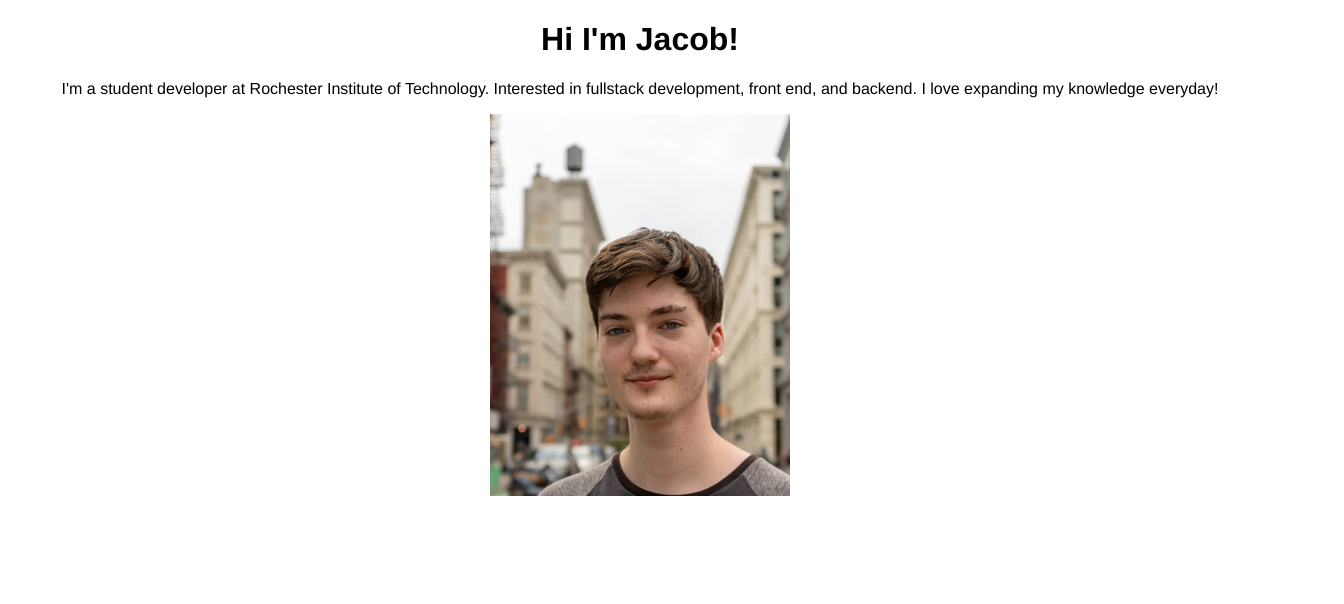
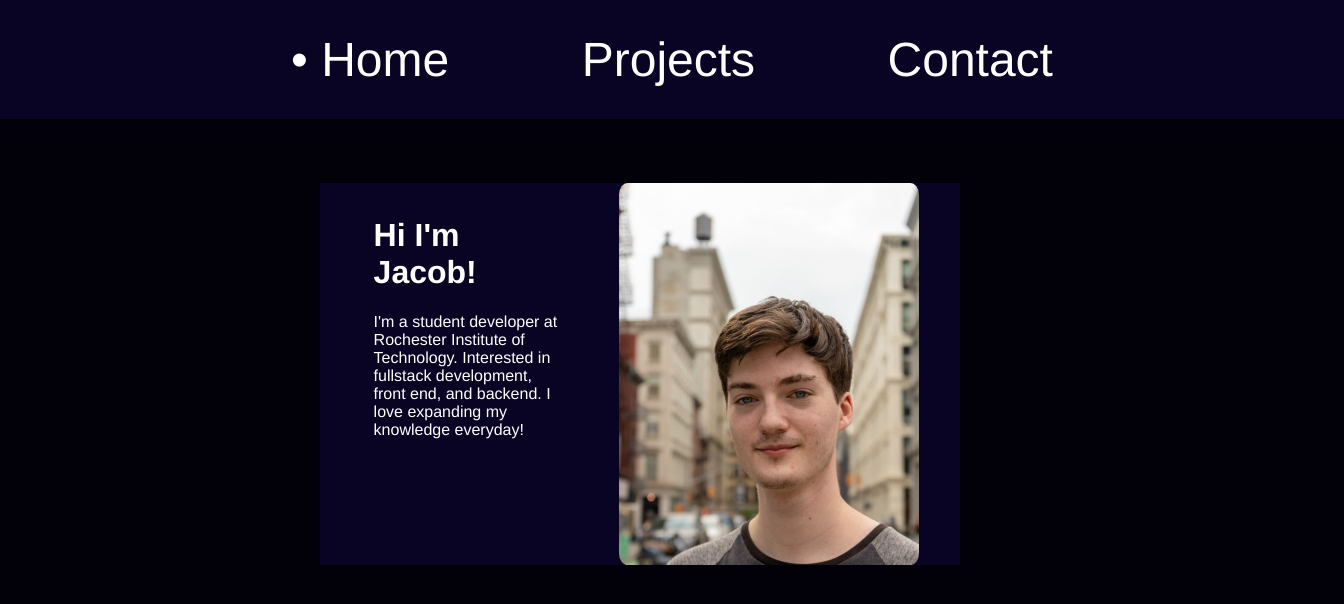
Before and after one commit to jag8932/portfolio, a website: page index.html in a window 1280 px wide. Shown: the whole page, 1344 px wide, since content can reach past the window. Drawn offline with Linux system fonts and the light colour scheme; files whose address does not match are found by name.

Commit message:
Style changes

```diff
--- a/index.html
+++ b/index.html
@@ -8,13 +8,23 @@
     <link rel="stylesheet" type="text/css" href="/styles/styles1.css">
 </head>
 <body>
+<div id="navBar">
+    <nav>
+        <a href="/">• Home</a>
+        <a href="/projects">Projects</a>
+        <a href="/contactInfo">Contact</a>
+    </nav>
+</div>
 <div id="aboutMe">
-    <h1>Hi I'm Jacob!</h1>
-    <p>I'm a student developer at Rochester Institute of Technology.
-       Interested in fullstack development, front end, and backend.
-       I love expanding my knowledge everyday!
-    </p>
+    <div class="aboutMeText">
+        <h1>Hi I'm Jacob!</h1>
+        <p>I'm a student developer at Rochester Institute of Technology.
+           Interested in fullstack development, front end, and backend.
+           I love expanding my knowledge everyday!
+        </p>
+    </div>
     <img src="/myPic.JPG" width ="300" alt="Jacob Goodwillie">
 </div>
+
 </body>
 </html>
--- a/styles/styles1.css
+++ b/styles/styles1.css
@@ -1,12 +1,46 @@
 html {scroll-behavior: smooth;}
-body { /*
-    display: block;
+
+nav {
+    text-align: center;
+}
+a {
+    color: rgb(255, 255, 255);
+    text-decoration: none;
+    font-size: .5in;
+    margin-left: 5%;
+    margin-right: 5%;
+    transition-duration: .5s;
+}
+a:hover {
+    text-shadow : 1px 1px rgba(255, 255, 255, .9);
+}
+body {
+    margin: 0%;
+    color: white;
+    font-family: "Helvetica", sans-serif;
+    background-color:#02010a;
+}
+
+#navBar {
+    padding: 2.5%;
+    background-color: #0a0424;
+    width: 100%;
+}
+#aboutMe {
+    margin-top: 5%;
     margin-left: auto;
     margin-right: auto;
-    width: 50%; */
-    font-family: "Helvetica", sans-serif;
+    width: 50%;
+    display: flex;
+    flex-direction: row;
+    justify-content: space-evenly;
+    background-color: #0a0424;
 }
 
-#aboutMe {
-    text-align: center;
+#aboutMe img {
+    border-radius: 3%;
 }
+.aboutMeText {
+    width: 30%;
+    margin: 2%;
+}
```
Also changed, not shown: contact.html (added, +19 -0 lines), projects.html (added, +19 -0 lines), router.js (+9 -1 lines).
